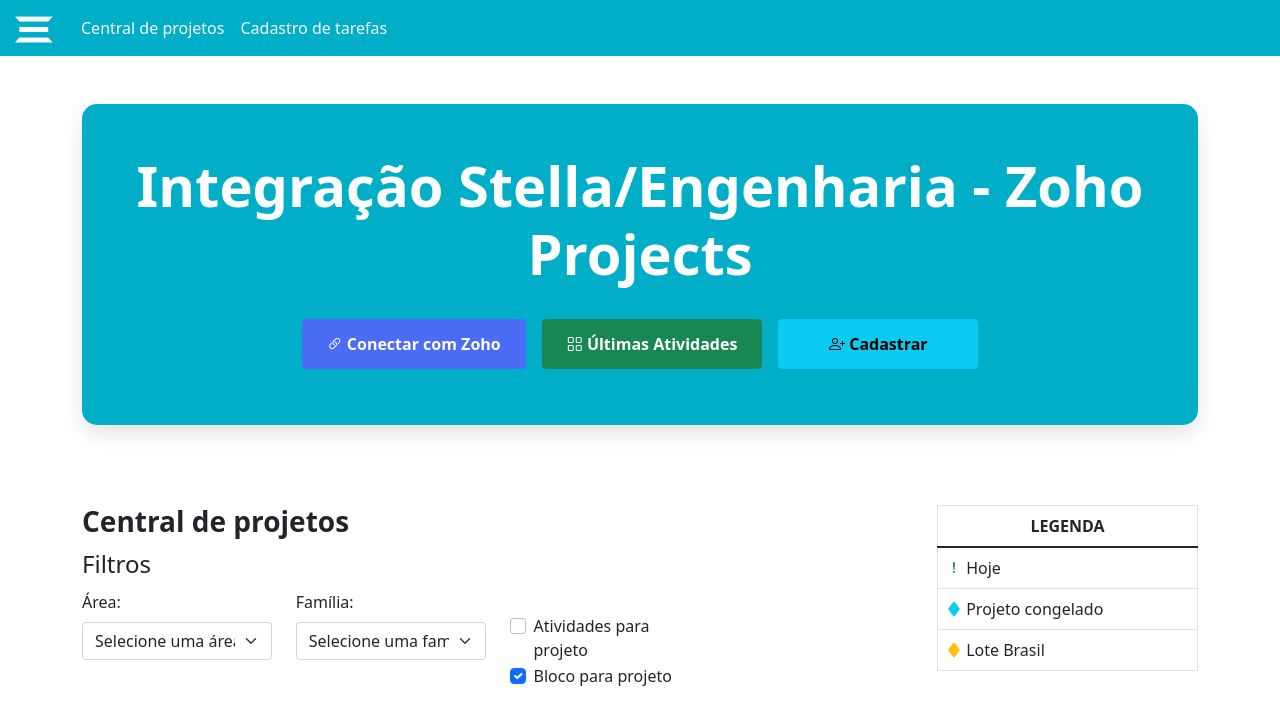
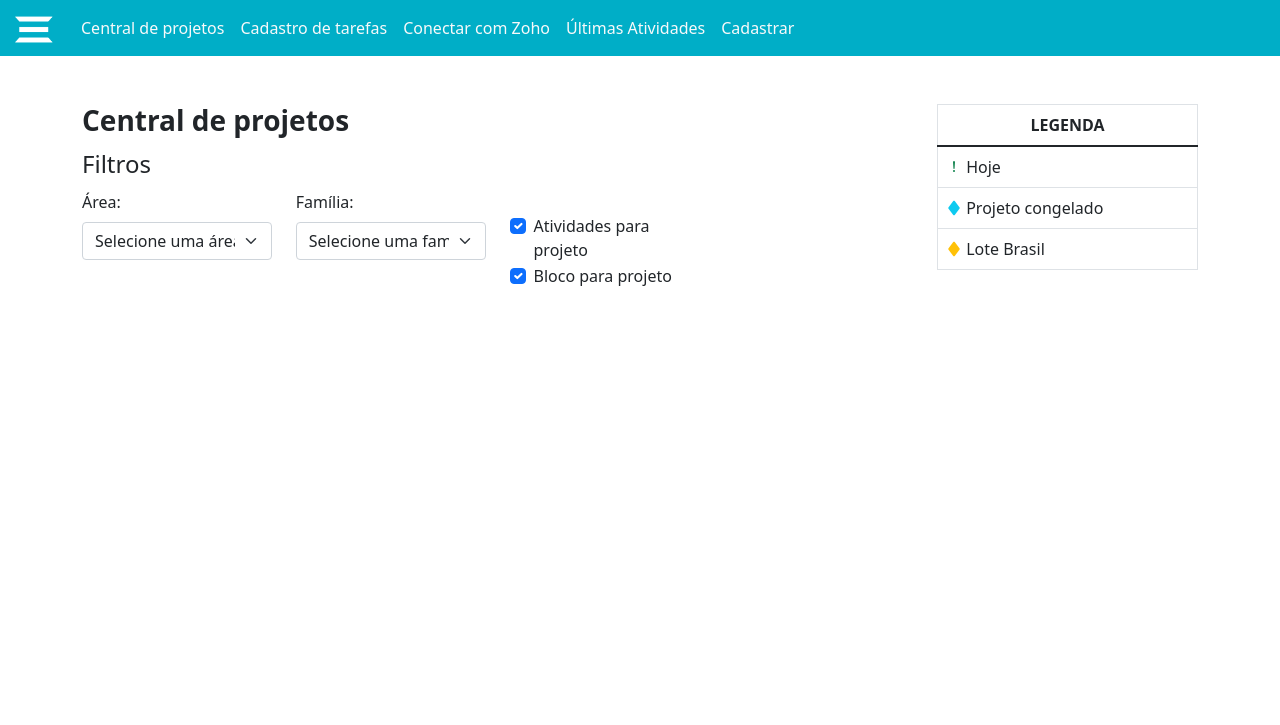
Before and after one commit to danielbrol-stella/StellaZoho, a Flask app: page / in a window 1280 px wide. Shown: the top 725 px of the page. Run offline with Flask 3, Linux system fonts and the light colour scheme.

Commit message:
style: remoção do bloco de botões, botões movidos para o navbar

```diff
--- a/Templates/index.html
+++ b/Templates/index.html
@@ -11,88 +11,51 @@
     <header>
         <nav class="navbar navbar-expand-lg bg-body-tertiary bg-color">
             <div class="container-fluid">
-                <a class="navbar-brand" href="#"> <!-- Mudança: transforme a imagem em um link -->
+                <a class="navbar-brand" href="#">
                     <img src="../images/Logo E de Stella branco.png" alt="Logo da Stella" class="stella-logo">
                 </a>
 
-                <!-- Mudança: botão de colapso para telas pequenas -->
+                <!-- Botão de colapso para telas pequenas -->
                 <button class="navbar-toggler" type="button" data-bs-toggle="collapse" data-bs-target="#navbarNav" aria-controls="navbarNav" aria-expanded="false" aria-label="Toggle navigation">
                     <span class="navbar-toggler-icon"></span>
                 </button>
 
-                <div class="collapse navbar-collapse" id="navbarNav"> <!-- Mudança: colapso da navbar -->
+                <!-- Colapso da navbar -->
+                <div class="collapse navbar-collapse" id="navbarNav">
                     <ul class="navbar-nav">
                         <li class="nav-item">
-                            <a class="nav-link text-light" href="./index.html">Central de projetos</a>
+                            <a class="nav-link text-light" href="./index.html">
+                                Central de projetos
+                            </a>
                         </li>
                         <li class="nav-item">
-                            <a class="nav-link text-light" href="./cadastrar.html">Cadastro de tarefas</a>
+                            <a class="nav-link text-light" href="./cadastrar.html">
+                                Cadastro de tarefas
+                            </a>
+                        </li>
+                        <li class="nav-item">
+                            <a href="{{ url_for('login') }}" class="nav-link text-light">
+                                Conectar com Zoho
+                            </a>
+                        </li>
+                        <li class="nav-item">
+                            <a href="{{ url_for('grid_atividades') }}" class="nav-link text-light">
+                                Últimas Atividades
+                            </a>
+                        </li>
+                        <li class="nav-item">
+                            <a href="{{ url_for('cadastrar') }}" class="nav-link text-light">
+                                Cadastrar
+                            </a>
                         </li>
                     </ul>
                 </div>
             </div>
         </nav>
-
-        <div class="container py-5">
-            <!-- Seção Hero -->
-            <div class="hero-section bg-color text-center">
-                <h1 class="display-4 fw-bold mb-4">Integração Stella/Engenharia - Zoho Projects</h1>
-                <!--<p class="lead fs-4 mb-5">Gerencie seus projetos e visualize cronogramas de forma intuitiva</p>-->
-                <div class="d-flex justify-content-center flex-wrap">
-                    <a href="{{ url_for('login') }}" class="btn btn-primary btn-custom btn-primary-custom">
-                        <i class="bi bi-link-45deg"></i> Conectar com Zoho
-                    </a>
-                    <!--
-                    <a href="{{ url_for('gantt') }}" class="btn btn-secondary btn-custom btn-secondary-custom">
-                        <i class="bi bi-bar-chart-line"></i> Visualizar Gantt
-                    </a>
-                    -->
-                    <a href="{{ url_for('grid_atividades') }}" class="btn btn-success btn-custom">
-                        <i class="bi bi-grid"></i> Últimas Atividades
-                    </a>
-                    <a href="{{ url_for('cadastrar') }}" class="btn btn-info btn-custom btn-info-custom">
-                        <i class="bi bi-person-plus"></i> Cadastrar
-                    </a>
-                </div>
-            </div>
-
-            <!-- Seção de Recursos -->
-            <!--
-            <div class="row g-4 py-5">
-                <div class="col-md-4">
-                    <div class="feature-card text-center">
-                        <div class="feature-icon">
-                            <i class="bi bi-arrow-repeat"></i>
-                        </div>
-                        <h3>Sincronização Automática</h3>
-                        <p>Mantenha seus projetos e tarefas sempre atualizados com o Zoho Projects.</p>
-                    </div>
-                </div>
-
-                <div class="col-md-4">
-                    <div class="feature-card text-center">
-                        <div class="feature-icon">
-                            <i class="bi bi-calendar-range"></i>
-                        </div>
-                        <h3>Gráficos Gantt</h3>
-                        <p>Visualize o cronograma completo de seus projetos de forma clara e intuitiva.</p>
-                    </div>
-                </div>
-                <div class="col-md-4">
-                    <div class="feature-card text-center">
-                        <div class="feature-icon">
-                            <i class="bi bi-card-checklist"></i>
-                        </div>
-                        <h3>Gestão de Atividades</h3>
-                        <p>Acompanhe as últimas atividades cadastradas e seus prazos.</p>
-                    </div>
-                </div>
-            </div>-->
-        </div>
     </header>
 
     <main>
-        <div class="container">
+        <div class="container pt-5">
             <div class="row">
                 <div class="col-sm-12 col-md-9">
                     <h3><b>Central de projetos</b></h3>
@@ -158,13 +121,13 @@
 
                                 <div class="col-sm-3 pt-4 pb-4">
                                     <div class="form-check">
-                                        <input class="form-check-input" type="checkbox" value="" id="checkDefault">
-                                        <label class="form-check-label" for="checkDefault">
+                                        <input class="form-check-input" type="checkbox" checked>
+                                        <label class="form-check-label" for="checkChecked">
                                             Atividades para projeto
                                         </label>
                                     </div>
                                     <div class="form-check">
-                                        <input class="form-check-input" type="checkbox" value="" id="checkChecked" checked>
+                                        <input class="form-check-input" type="checkbox" checked>
                                         <label class="form-check-label" for="checkChecked">
                                             Bloco para projeto
                                         </label>
```
